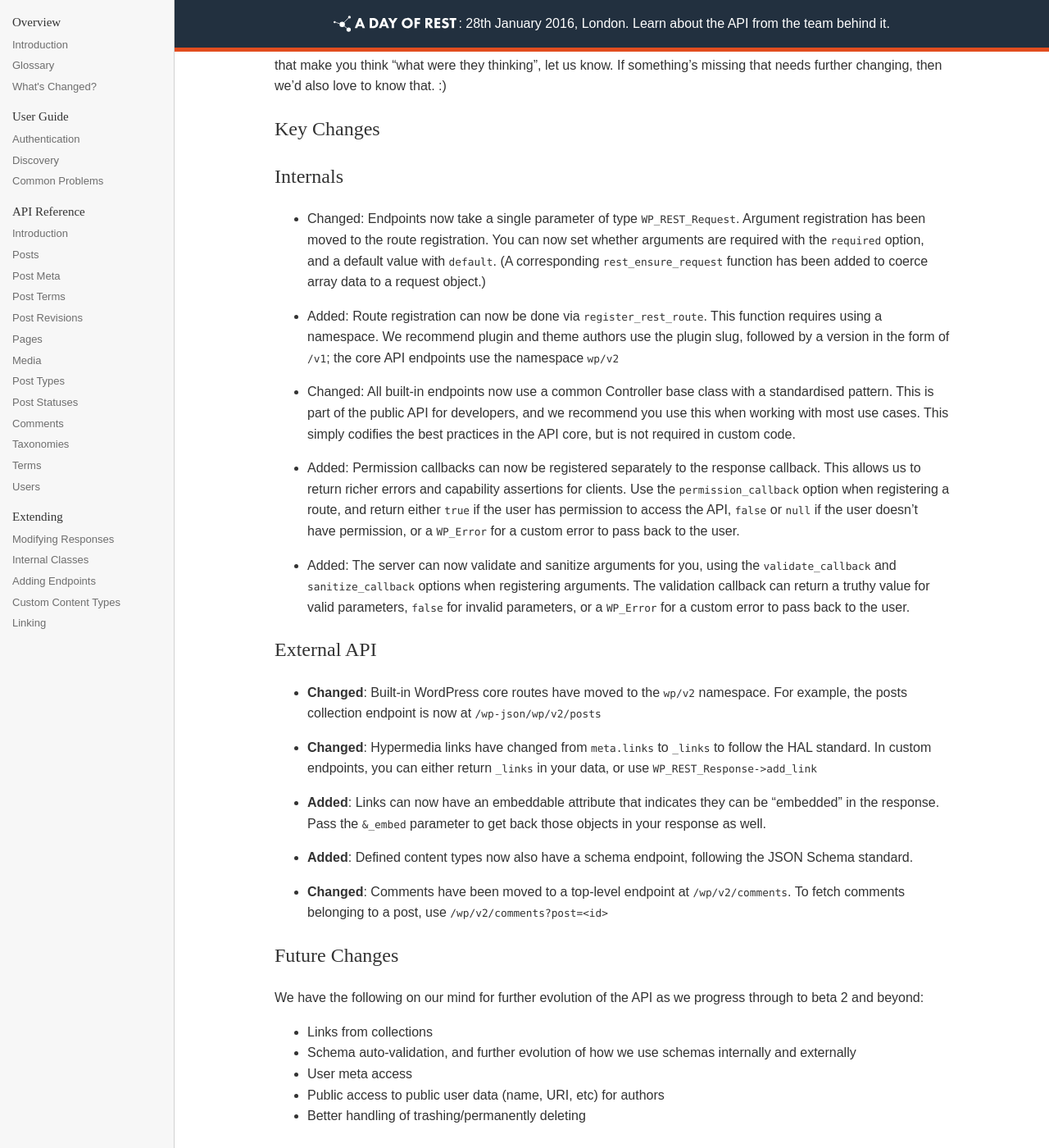
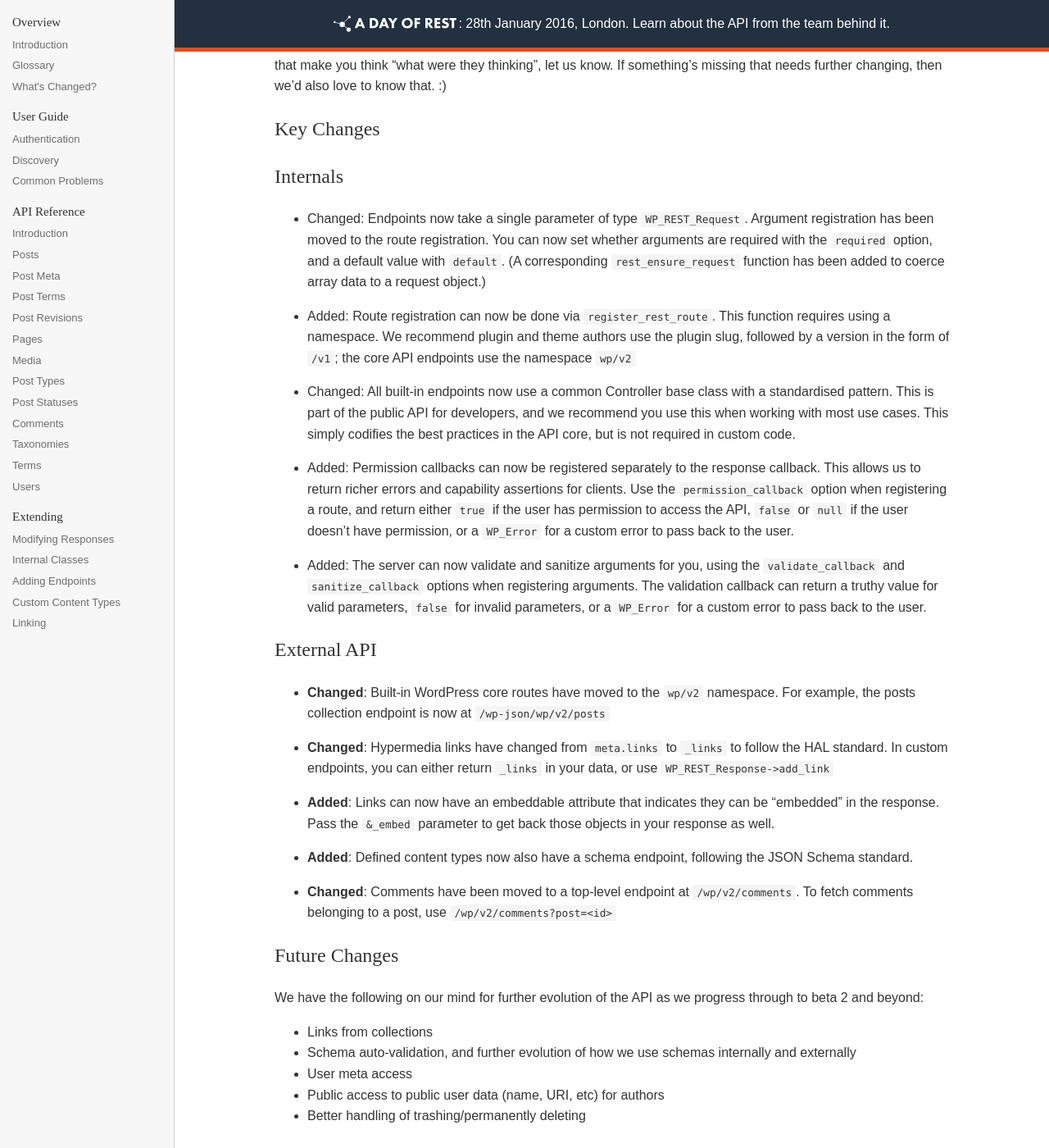
Before and after one commit to WP-API/docs-v2, a Jekyll site: the page built from changes-beta-1.md, in a window 1280 px wide and 1400 px high, scrolled down 264 px. Shown: the whole window at 82% size. Built offline with Jekyll 4.4.1, drawn with Linux system fonts in a browser that asks for light colours; Markdown is read by kramdown in place of the engine named in the settings.

Commit message:
Highlight inline code a little more

```diff
--- a/assets/styles/style.scss
+++ b/assets/styles/style.scss
@@ -142,16 +142,25 @@ h1, h2, h3, h4, h5, h6 {
 	font-weight: $header-font-weight;
 }
 
+code, pre {
+	background: rgba(0,0,0,0.04);
+}
+
 code {
 	font-family: $code-font-family;
 	font-size: 0.8em;
+	padding: 2px 0.4em;
 }
 
 pre {
 	max-width: 100%;
 	overflow: auto;
-	background: rgba(0,0,0,0.04);
 	padding: 1.8em 1em;
+
+	code {
+		background: transparent;
+		padding: 0;
+	}
 }
 
 .secondary pre {
```
